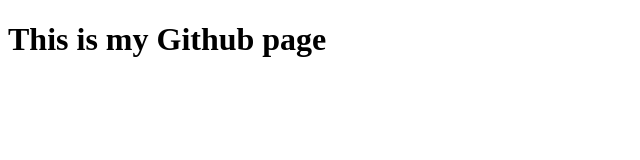
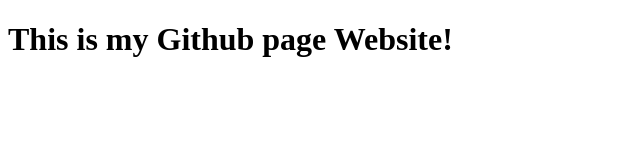
Before and after one commit to Ugamba3/Ugamba3.github.io, a plain HTML site: page index.html in a window 1280 px wide. Shown: the whole page, without its empty margins (0-640 px from the left). Drawn offline with Linux system fonts and the light colour scheme.

Commit message:
added extra word

```diff
--- a/index.html
+++ b/index.html
@@ -8,7 +8,7 @@
 </head>
 
 <body>
-	<h1>This is my Github page</h1>
+	<h1>This is my Github page Website!</h1>
 </body>
 
 </html>
```
